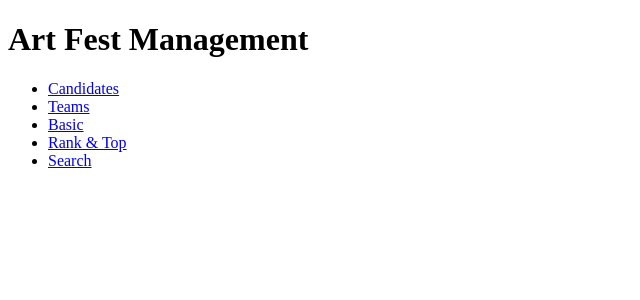
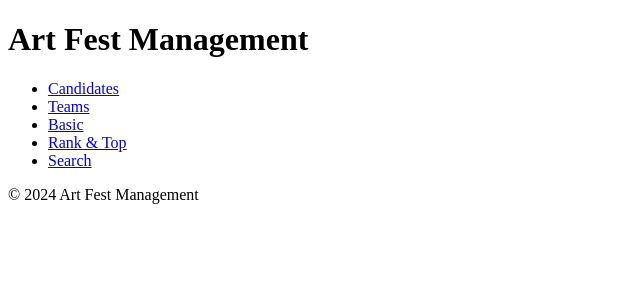
Before and after one commit to Javadamkd/art-fest-management, a Next.js app: page / in a window 1280 px wide. Shown: the top 300 px of the page, without its empty margins (0-640 px from the left). Built offline with nearby package versions, Linux system fonts and the light colour scheme.

Commit message:
Update index.js

```diff
--- a/pages/index.js
+++ b/pages/index.js
@@ -1,5 +1,5 @@
 import Head from 'next/head';
-import Link from 'next/link'; // Import Link from next/link
+import Link from 'next/link';
 
 export default function Home() {
   return (
@@ -29,6 +29,9 @@ export default function Home() {
           </ul>
         </nav>
       </main>
+      <footer>
+        © 2024 Art Fest Management
+      </footer>
     </div>
   );
 }
```
